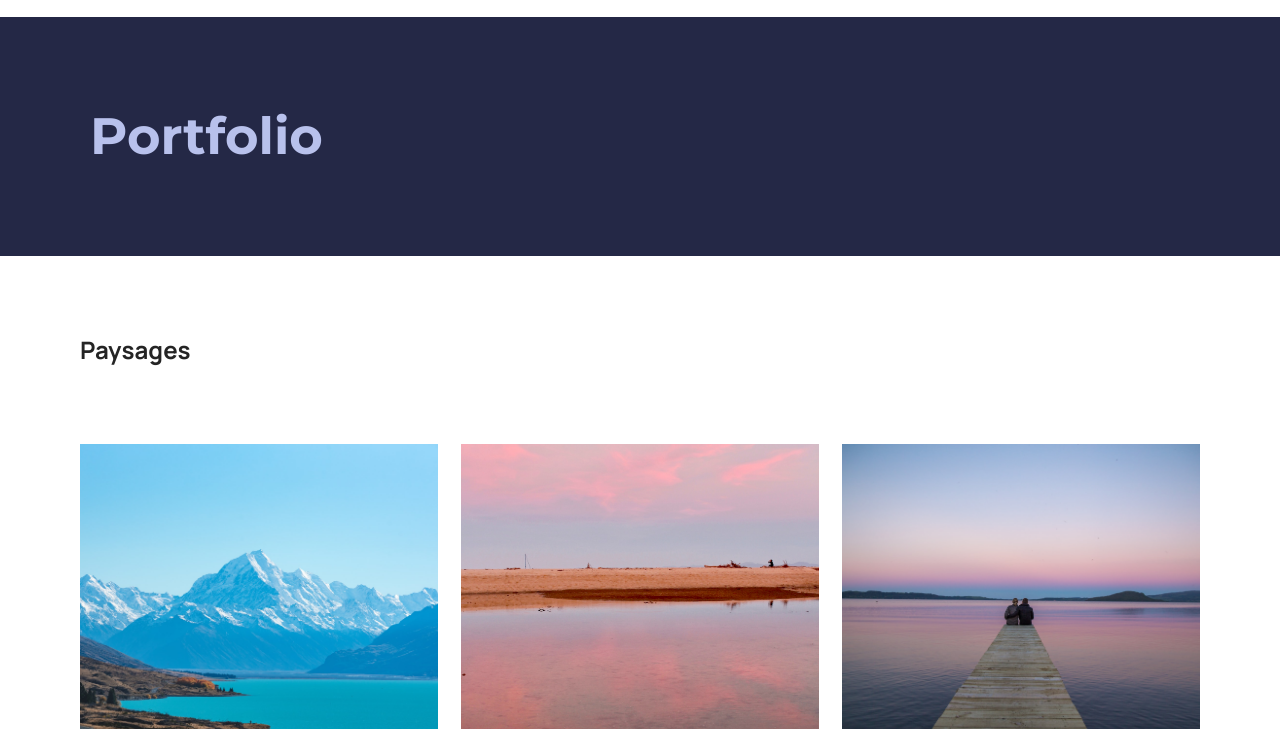
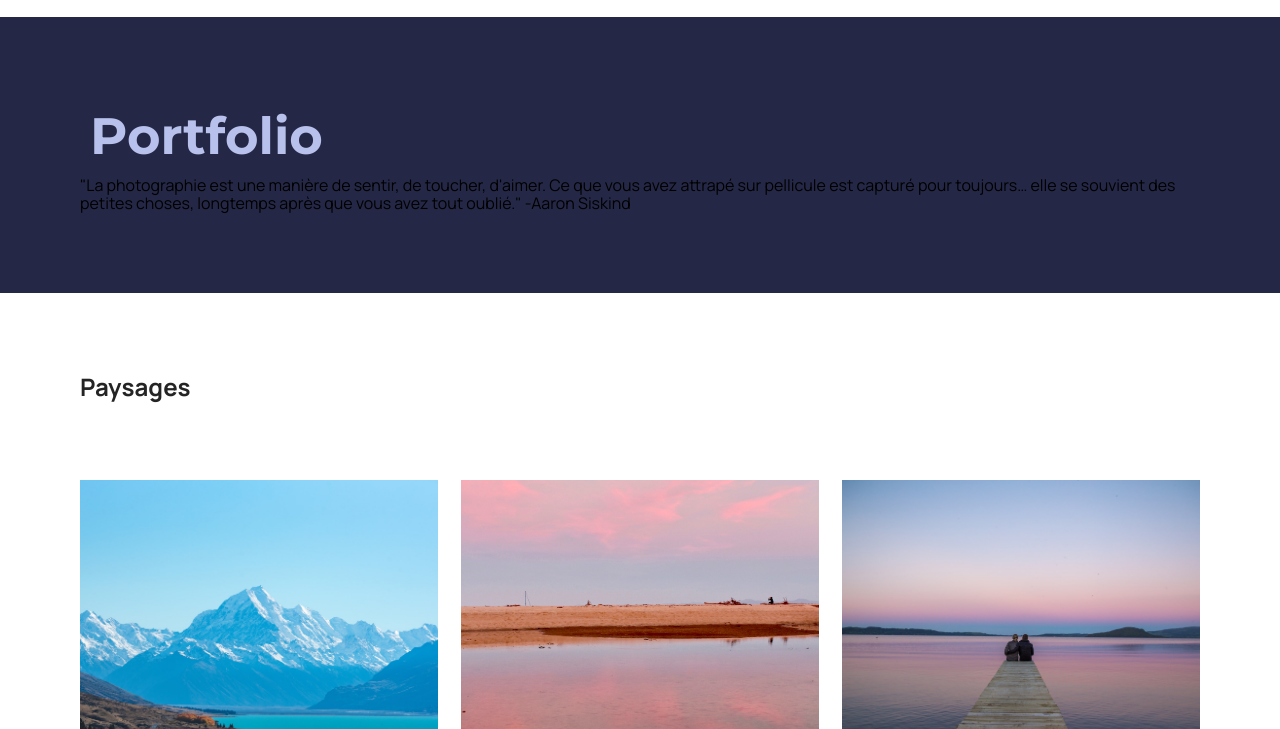
Before and after one commit to aperbet56/robbie_lens_photograph, a plain HTML site: page portfolio.html in a window 1280 px wide. Shown: the part 71-800 px from the top of the page. Drawn offline with Linux system fonts and the light colour scheme.

Commit message:
Ajout de la balise <blockquote> et de la balise <span>

```diff
--- a/portfolio.html
+++ b/portfolio.html
@@ -29,8 +29,15 @@
       </nav>
     </header>
     <main class="main__content">
-      <section>
+      <section class="introction__container">
         <h1>Portfolio</h1>
+        <blockquote>
+          "La photographie est une manière de sentir, de toucher, d'aimer. Ce
+          que vous avez attrapé sur pellicule est capturé pour toujours… elle se
+          souvient des petites choses, longtemps après que vous avez tout
+          oublié."
+          <span>-Aaron Siskind</span>
+        </blockquote>
       </section>
       <section class="portfolio">
         <h2>Paysages</h2>
```
